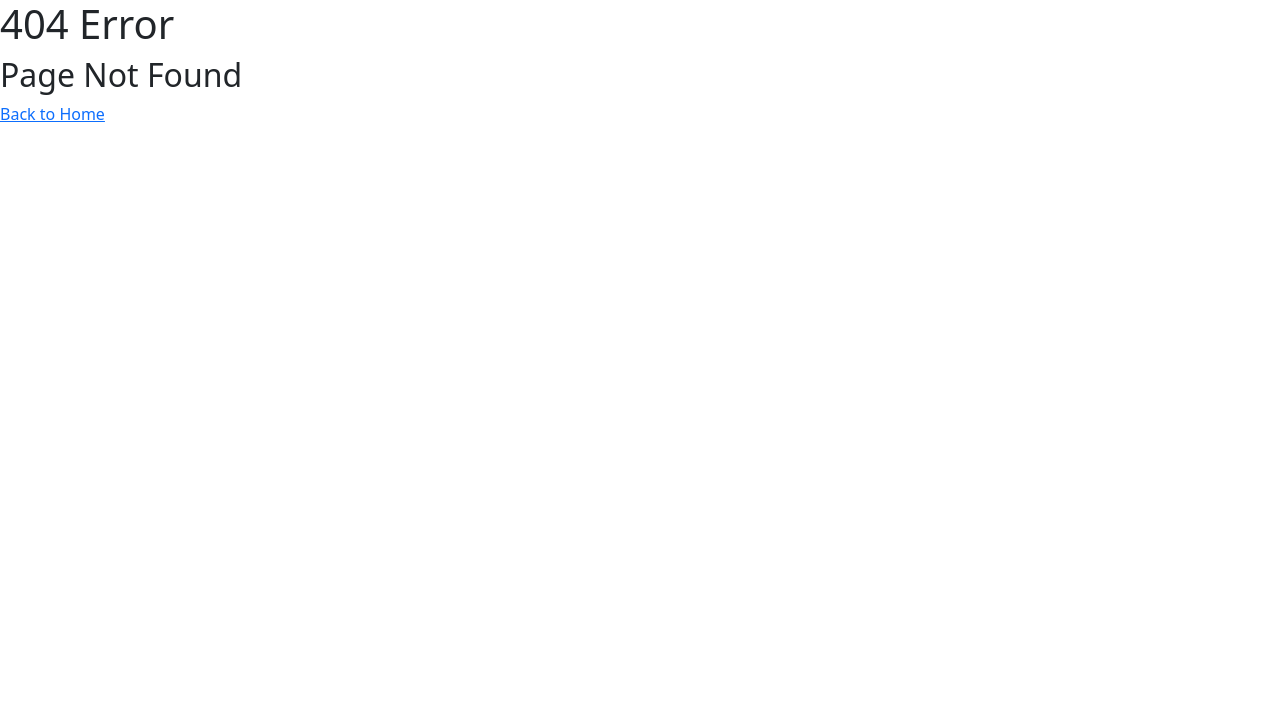
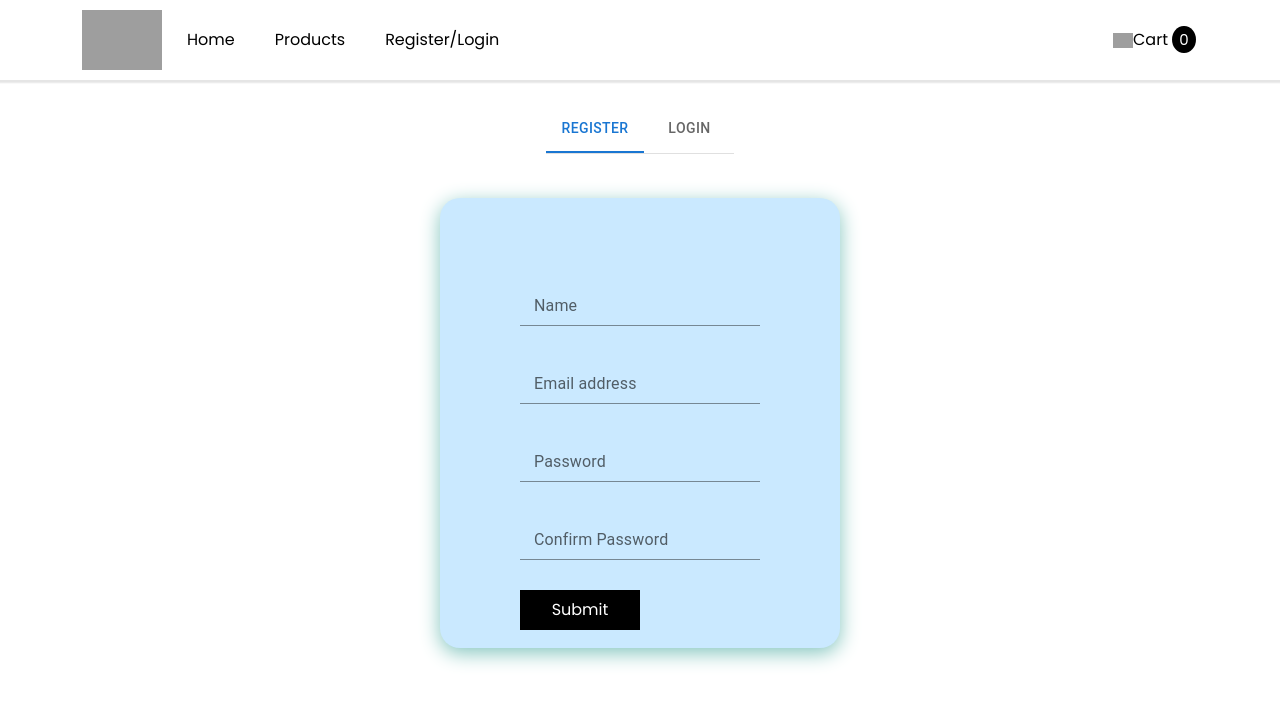
Before and after one commit to marzooq703/dummy-ecom, a React (Create React App) app: page /form in a window 1280 px wide. Before the commit this address had no page. Shown: the top 704 px of the page. Built offline with nearby package versions, Linux system fonts and the light colour scheme; grey boxes are pictures that could not be loaded.

Commit message:
Form Creation

```diff
--- a/package.json
+++ b/package.json
@@ -12,6 +12,7 @@
     "@testing-library/react": "^13.4.0",
     "@testing-library/user-event": "^13.5.0",
     "bootstrap": "^5.2.3",
+    "bulma": "^0.9.4",
     "react": "^18.2.0",
     "react-bootstrap": "^2.7.0",
     "react-dom": "^18.2.0",
--- a/public/index.html
+++ b/public/index.html
@@ -10,11 +10,13 @@
       content="Web site created using create-react-app"
     />
     <link rel="apple-touch-icon" href="%PUBLIC_URL%/logo192.png" />
+
     <!--
       manifest.json provides metadata used when your web app is installed on a
       user's mobile device or desktop. See https://developers.google.com/web/fundamentals/web-app-manifest/
     -->
     <link rel="manifest" href="%PUBLIC_URL%/manifest.json" />
+
     <!--
       Notice the use of %PUBLIC_URL% in the tags above.
       It will be replaced with the URL of the `public` folder during the build.
--- a/src/App.js
+++ b/src/App.js
@@ -5,6 +5,7 @@ import Products from "./pages/Products";
 import Cart from "./pages/Cart";
 import Error from "./pages/Error";
 import SharedLayout from "./pages/SharedLayout";
+import Form from "./pages/Form";
 import "bootstrap/dist/css/bootstrap.min.css";
 
 function App() {
@@ -15,6 +16,7 @@ function App() {
           <Route index element={<Home />} />
           <Route path="products" element={<Products />} />
           <Route path="cart" element={<Cart />} />
+          <Route path="form" element={<Form />} />
         </Route>
         <Route path="*" element={<Error />} />
       </Routes>
--- /dev/null
+++ b/src/Components/Login.js
@@ -0,0 +1,38 @@
+import React from "react";
+import FormControl from "@mui/material/FormControl";
+import Input from "@mui/material/Input";
+import FormHelperText from "@mui/material/FormHelperText";
+import InputLabel from "@mui/material/InputLabel";
+
+const Login = () => {
+  return (
+    <div className="form login">
+      <FormControl className="register-form">
+        <InputLabel htmlFor="my-input">Email address</InputLabel>
+        <Input id="email" type="email" className="name" maxlength="10" />
+      </FormControl>
+      <FormControl className="register-form">
+        <InputLabel htmlFor="my-input">Password</InputLabel>
+        <Input id="pass" aria-describedby="my-helper-text" type="password" />
+      </FormControl>
+      <input type="submit" onClick={Test} className="submit" />
+      <FormHelperText id="label" className="red"></FormHelperText>
+    </div>
+  );
+};
+
+const Test = () => {
+  let a = document.querySelector("#email").value;
+  let b = document.querySelector("#pass").value;
+
+  if (a == null || a == "") {
+    document.getElementById("label").textContent = "*Email Must Be Filled Out";
+    return false;
+  } else if (b == null || b == "") {
+    document.getElementById("label").textContent =
+      "*Password Must Be Filled Out";
+    return false;
+  }
+};
+
+export default Login;
--- a/src/Components/Navbar.js
+++ b/src/Components/Navbar.js
@@ -1,70 +1,3 @@
-// import { NavLink } from "react-router-dom";
-// import React from "react";
-// import "../index.css";
-
-// const Navbar = () => {
-//   return (
-//     <nav class="navbar" role="navigation" aria-label="main navigation">
-//       <div class="navbar-brand">
-//         <a class="navbar-item" href="https://bulma.io">
-//           <img
-//             src="https://bulma.io/images/bulma-logo.png"
-//             width="112"
-//             height="28"
-//           />
-//         </a>
-
-//         <a
-//           role="button"
-//           class="navbar-burger"
-//           aria-label="menu"
-//           aria-expanded="false"
-//           data-target="navbarBasicExample"
-//         >
-//           <span aria-hidden="true"></span>
-//           <span aria-hidden="true"></span>
-//           <span aria-hidden="true"></span>
-//         </a>
-//       </div>
-
-//       <div id="navbarBasicExample" class="navbar-menu">
-//         <div class="navbar-start">
-//           <NavLink to="/" className="navbar-item">
-//             Home
-//           </NavLink>
-
-//           <a class="navbar-item">Documentation</a>
-
-//           <div class="navbar-item has-dropdown is-hoverable">
-//             <a class="navbar-link">More</a>
-
-//             <div class="navbar-dropdown">
-//               <a class="navbar-item">About</a>
-//               <a class="navbar-item">Jobs</a>
-//               <a class="navbar-item">Contact</a>
-//               <hr class="navbar-divider" />
-//               <a class="navbar-item">Report an issue</a>
-//             </div>
-//           </div>
-//         </div>
-
-//         <div class="navbar-end">
-//           <div class="navbar-item">
-//             <div class="buttons">
-//               <a class="button is-primary">
-//                 <strong>Sign up</strong>
-//               </a>
-//               <a class="button is-light">Log in</a>
-//             </div>
-//           </div>
-//         </div>
-//       </div>
-//     </nav>
-//   );
-// };
-
-// export default Navbar;
-
 import Container from "react-bootstrap/Container";
 import Nav from "react-bootstrap/Nav";
 import Navbar from "react-bootstrap/Navbar";
@@ -79,12 +12,14 @@ function BasicExample() {
           <img
             src="https://upload.wikimedia.org/wikipedia/commons/thumb/1/1b/EBay_logo.svg/1200px-EBay_logo.svg.png"
             className="logo"
+            alt="logo"
           />
         </NavLink>
         <NavLink to="/cart" className="cart-nav">
           <img
             src="https://cdn-icons-png.flaticon.com/512/3916/3916598.png"
             className="cart-icon"
+            alt="cart"
           />
           <span>
             Cart <span className="cart-item">0</span>
@@ -99,6 +34,9 @@ function BasicExample() {
             <NavLink to="/products" className="link">
               Products
             </NavLink>
+            <NavLink to="/form" className="link">
+              Register/Login
+            </NavLink>
           </Nav>
         </Navbar.Collapse>
       </Container>
--- /dev/null
+++ b/src/Components/Register.js
@@ -0,0 +1,69 @@
+import React from "react";
+import FormControl from "@mui/material/FormControl";
+import Input from "@mui/material/Input";
+import FormHelperText from "@mui/material/FormHelperText";
+import InputLabel from "@mui/material/InputLabel";
+
+const Register = () => {
+  return (
+    <div className="form">
+      <FormControl className="register-form">
+        <InputLabel htmlFor="my-input">Name</InputLabel>
+        <Input id="name" type="text" className="name" maxlength="5" />
+      </FormControl>
+      <FormControl className="register-form">
+        <InputLabel htmlFor="my-input">Email address</InputLabel>
+        <Input id="email" type="email" className="name" maxlength="10" />
+      </FormControl>
+      <FormControl className="register-form">
+        <InputLabel htmlFor="my-input">Password</InputLabel>
+        <Input id="pass" aria-describedby="my-helper-text" type="password" />
+      </FormControl>
+      <FormControl className="register-form">
+        <InputLabel htmlFor="my-input">Confirm Password</InputLabel>
+        <Input
+          id="confirm-pass"
+          aria-describedby="my-helper-text"
+          type="password"
+        />
+      </FormControl>
+      <input type="submit" onClick={Test} className="submit" />
+      <FormHelperText id="label" className="red"></FormHelperText>
+    </div>
+  );
+};
+
+const Test = () => {
+  let a = document.querySelector("#email").value;
+  let b = document.querySelector("#pass").value;
+  let c = document.querySelector("#confirm-pass").value;
+  let d = document.querySelector("#name").value;
+
+  if (a == null || a == "") {
+    document.getElementById("label").textContent = "*Email Must Be Filled Out";
+    return false;
+  } else if (b == null || b == "") {
+    document.getElementById("label").textContent =
+      "*Password Must Be Filled Out";
+    return false;
+  } else if (c == null || c == "") {
+    document.getElementById("label").textContent =
+      "*Password Must Be Filled Out";
+    return false;
+  } else if (b != c) {
+    document.getElementById("label").textContent = "*Passwords Does Not Match";
+    return false;
+  } else if (d == null || d == "") {
+    document.getElementById("label").textContent = "*Name Must Be Filled Out";
+    return false;
+  } else if (a > 5) {
+    alert("hello");
+  } else {
+    let e = document.getElementById("label");
+    e.textContent = "Successfully Registered";
+    e.classList.remove("red");
+    e.style.color = "green";
+  }
+};
+
+export default Register;
--- a/src/index.css
+++ b/src/index.css
@@ -81,7 +81,7 @@ body {
 
 .hero {
   margin-left: auto;
-  width: 400px;
+  width: 500px;
   height: 500px;
   background-color: #cae9ff;
   display: flex;
@@ -90,7 +90,7 @@ body {
   padding: 50px;
   color: #000;
   position: relative;
-  left: 4.5%;
+  left: 7.5%;
 }
 
 .hero-t1 {
@@ -122,7 +122,8 @@ body {
   text-decoration: none;
 }
 
-.bttn:hover {
+.bttn:hover,
+.submit:hover {
   background-color: #006d77;
   transition: 0.2s ease;
   color: #000;
@@ -135,7 +136,7 @@ body {
 .hero-t3 {
   position: relative;
   top: -15%;
-  left: 29%;
+  left: 26%;
   font-size: 45px;
   font-weight: 600;
   font-family: Poppins;
@@ -146,6 +147,56 @@ body {
 #bgimg {
   width: 45% !important;
   margin-left: auto;
+}
+
+.tabs {
+  width: 100% !important;
+  height: 100% !important;
+  font-size: 50px !important;
+  display: flex;
+  flex-direction: column;
+  align-items: center;
+  justify-content: center;
+  position: relative;
+  top: 25px;
+}
+
+.form {
+  display: flex;
+  flex-direction: column;
+  justify-content: space-evenly;
+  margin-top: 20px;
+  gap: 30px;
+  width: 400px;
+  height: 450px;
+  background-color: #cae9ff;
+  padding: 80px;
+  border-radius: 20px;
+  box-shadow: 0px 5px 20px 0px rgb(131, 197, 190);
+}
+
+.submit {
+  padding: 8px 5px;
+  width: 120px;
+  color: #fff;
+  border: none;
+  font-size: 16px;
+  font-family: poppins;
+  background-color: #000;
+}
+
+#label {
+  font-size: 14px;
+  line-height: 0;
+  margin: 0;
+}
+
+.red {
+  color: red !important;
+}
+
+.login {
+  height: 300px;
 }
 
 @media screen and (max-width: 768px) {
--- /dev/null
+++ b/src/pages/Form.js
@@ -0,0 +1,70 @@
+import * as React from "react";
+import PropTypes from "prop-types";
+import Tabs from "@mui/material/Tabs";
+import Tab from "@mui/material/Tab";
+import Typography from "@mui/material/Typography";
+import Box from "@mui/material/Box";
+import Register from "../Components/Register";
+import Login from "../Components/Login";
+
+function TabPanel(props) {
+  const { children, value, index, ...other } = props;
+
+  return (
+    <div
+      role="tabpanel"
+      hidden={value !== index}
+      id={`simple-tabpanel-${index}`}
+      aria-labelledby={`simple-tab-${index}`}
+      {...other}
+    >
+      {value === index && (
+        <Box sx={{ p: 3 }}>
+          <Typography>{children}</Typography>
+        </Box>
+      )}
+    </div>
+  );
+}
+
+TabPanel.propTypes = {
+  children: PropTypes.node,
+  index: PropTypes.number.isRequired,
+  value: PropTypes.number.isRequired,
+};
+
+function a11yProps(index) {
+  return {
+    id: `simple-tab-${index}`,
+    "aria-controls": `simple-tabpanel-${index}`,
+  };
+}
+
+export default function BasicTabs() {
+  const [value, setValue] = React.useState(0);
+
+  const handleChange = (event, newValue) => {
+    setValue(newValue);
+  };
+
+  return (
+    <Box sx={{ width: "15%" }} className="tabs">
+      <Box sx={{ borderBottom: 1, borderColor: "divider" }}>
+        <Tabs
+          value={value}
+          onChange={handleChange}
+          aria-label="basic tabs example"
+        >
+          <Tab label="Register" {...a11yProps(0)} />
+          <Tab label="Login" {...a11yProps(1)} />
+        </Tabs>
+      </Box>
+      <TabPanel value={value} index={0}>
+        <Register />
+      </TabPanel>
+      <TabPanel value={value} index={1}>
+        <Login />
+      </TabPanel>
+    </Box>
+  );
+}
--- a/src/pages/Home.js
+++ b/src/pages/Home.js
@@ -15,7 +15,7 @@ const Home = () => {
           </div>
         </div>
         <p className="hero-t3">The One Spot Store...</p>
-        <img src={bgimg} id="bgimg" />
+        <img src={bgimg} id="bgimg" alt="vector" />
       </section>
     </>
   );
```
Also changed, not shown: src/Components/Test.js (added, +12 -0 lines), 1 other file (tests, documents, lock files or other folders).
